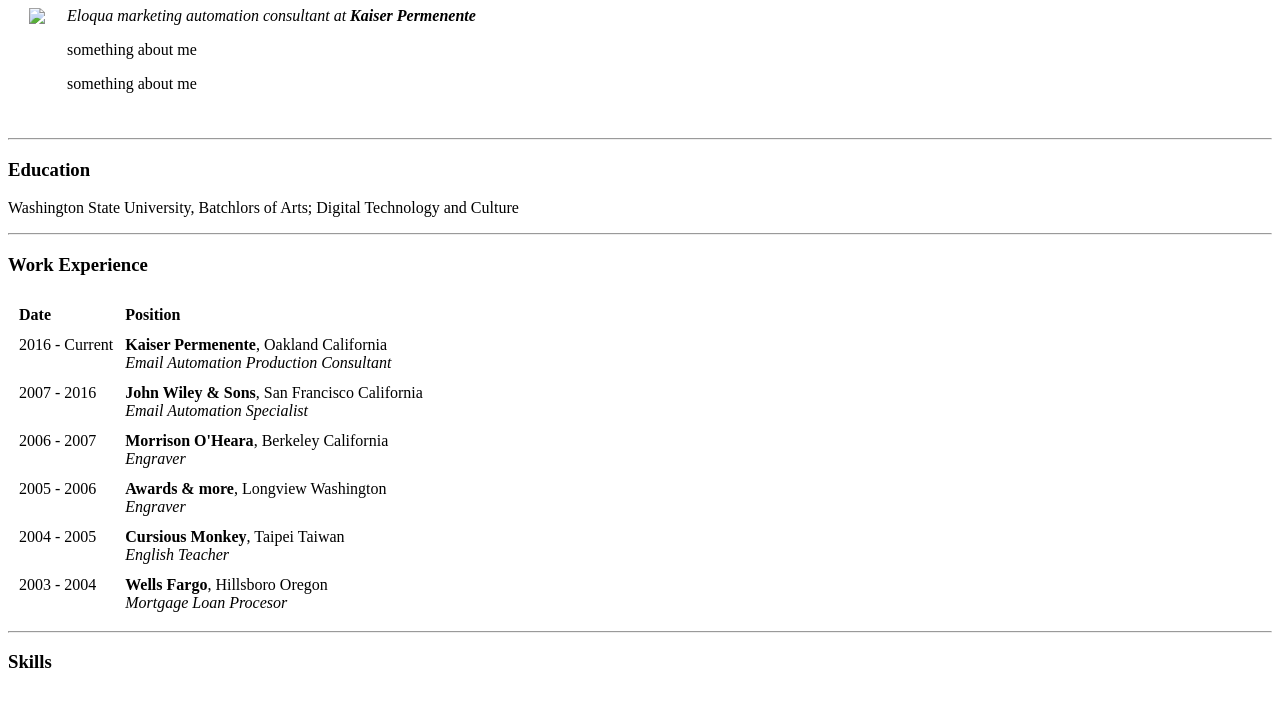
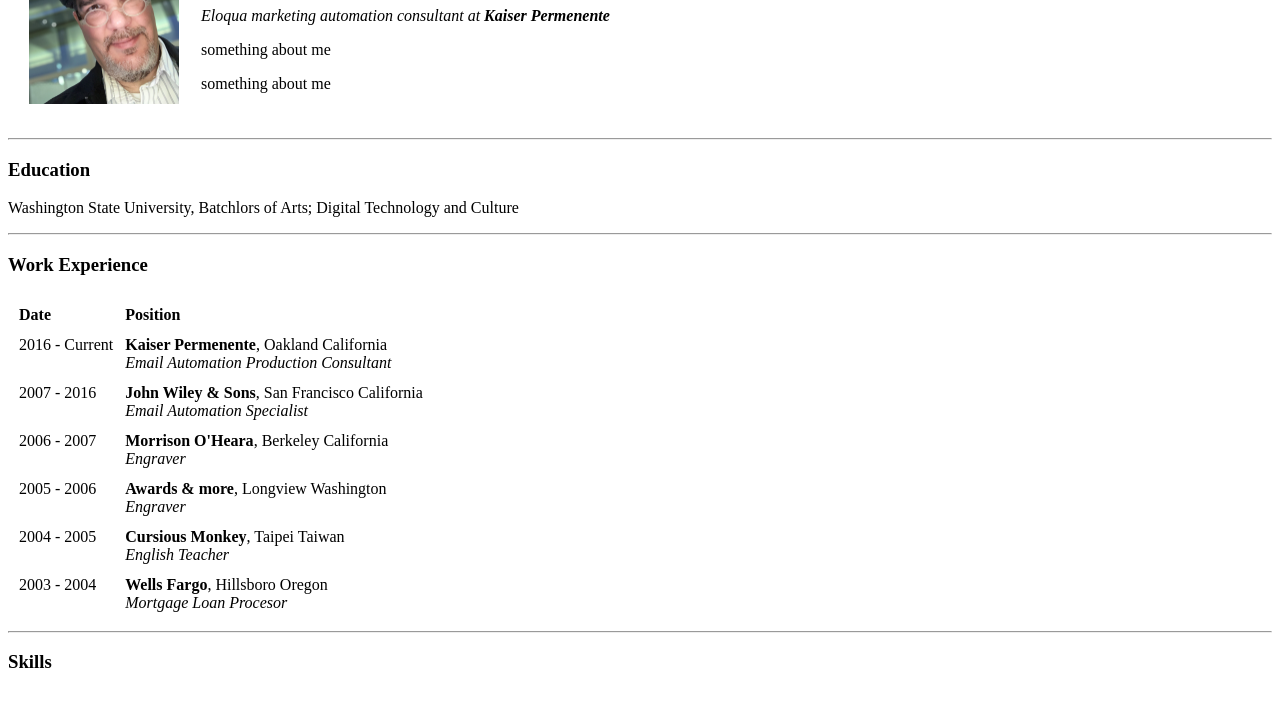
Before and after one commit to Pete-p/cv, a plain HTML site: page index.html in a window 1280 px wide. Shown: the part 102-812 px from the top of the page. Drawn offline with Linux system fonts and the light colour scheme; the site is published under a folder, as on GitHub Pages, so addresses that start at the root find nothing.

Commit message:
Update index.html

```diff
--- a/index.html
+++ b/index.html
@@ -7,7 +7,7 @@
   <body>
     <table cellspacing="20">
       <tr>
-        <td><img src="/Photos/59716390803__6E9BCCC3-3814-4E06-AD2D-043B914DE2FC.fullsizerender.jpg" style="width:150px" ></td>
+        <td><img src="Photos/59716390803__6E9BCCC3-3814-4E06-AD2D-043B914DE2FC.fullsizerender.jpg" style="width:150px" ></td>
         <td><h1>Peter Pilotti</h1>
         <p><em>Eloqua marketing automation consultant at <b>Kaiser Permenente</b></em></p>
         <p>something about me</p>
```
